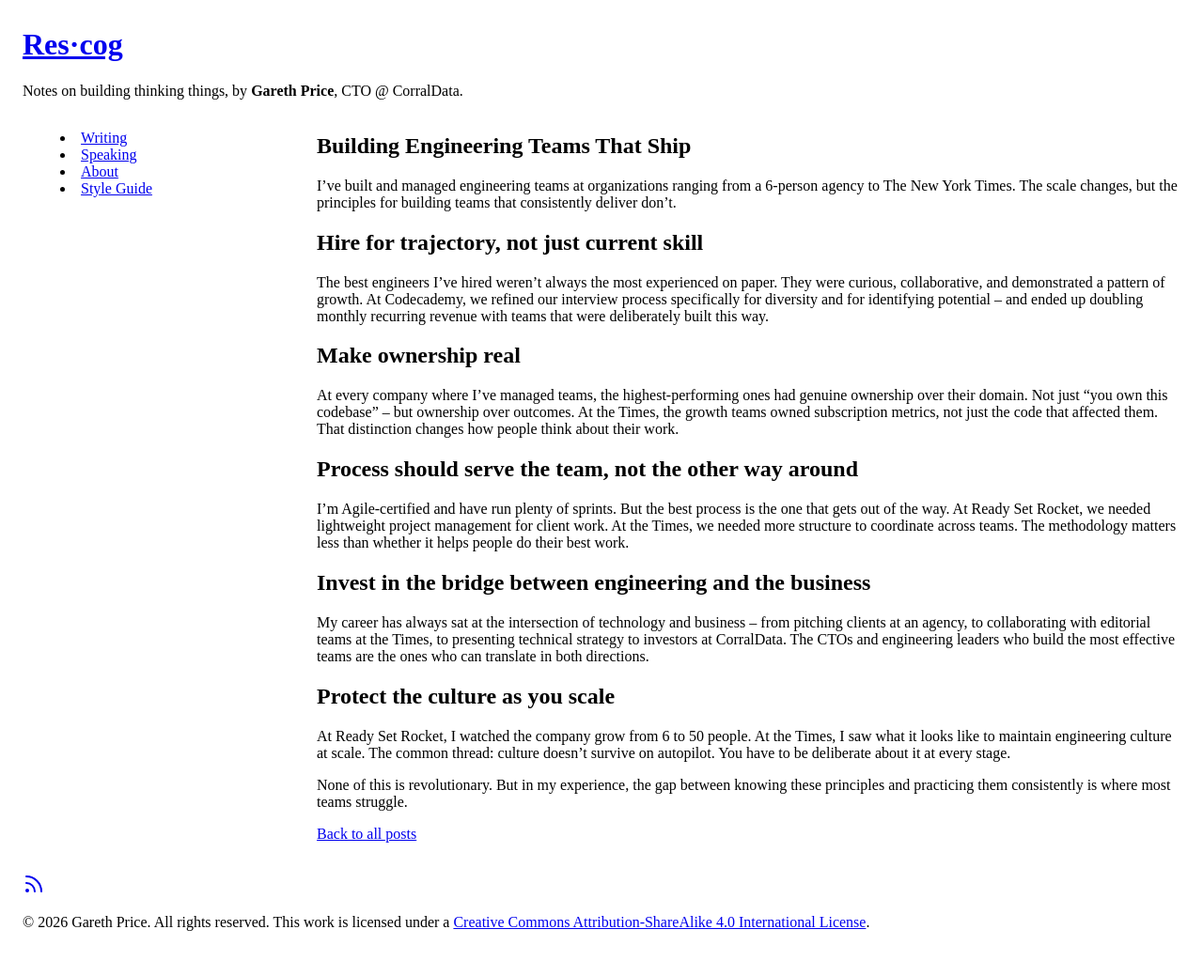
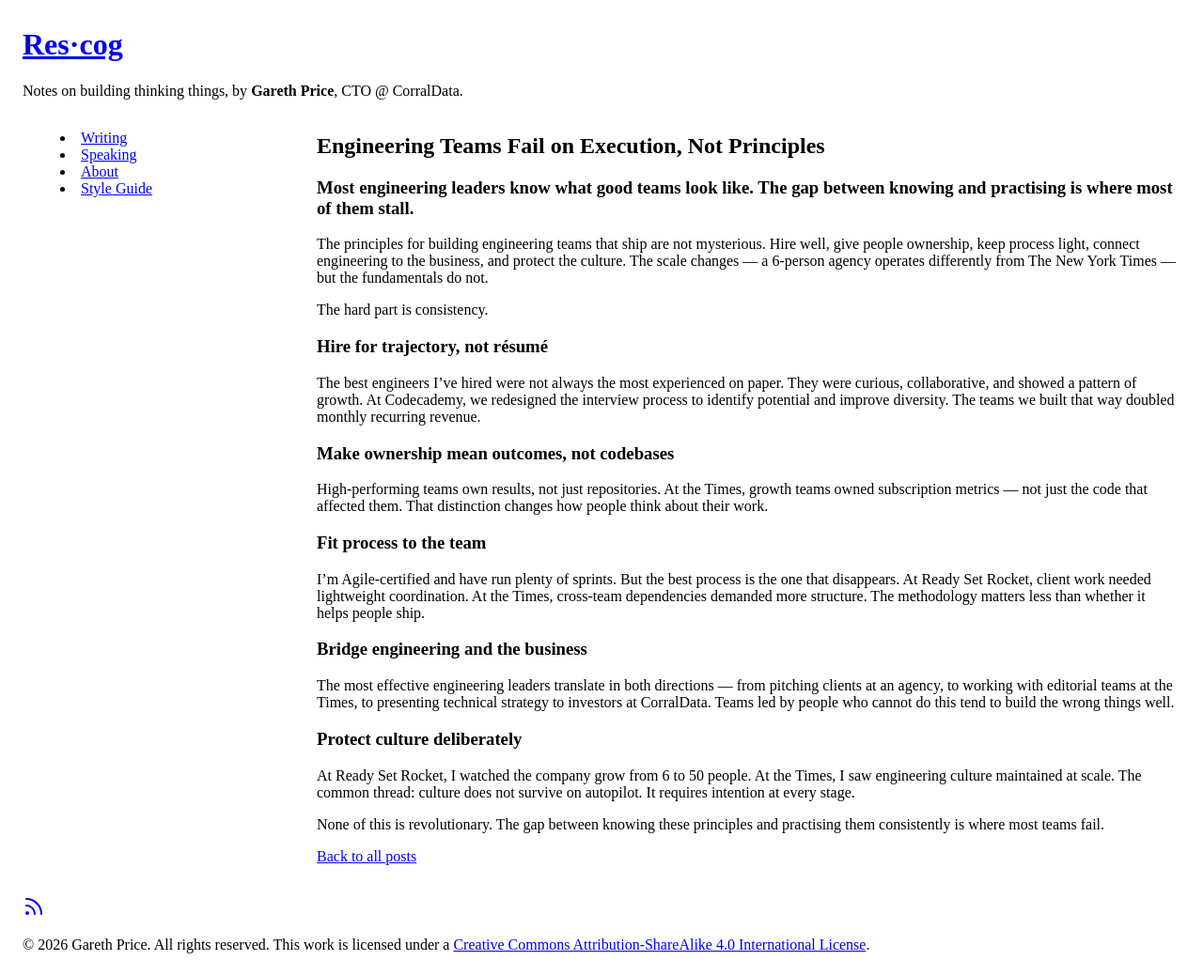
Before and after one commit to garethsprice/blog, a Jekyll site: the page built from _posts/2026-02-03-building-engineering-teams-that-ship.md, in a window 1280 px wide. Shown: the whole page at 94% size. Built offline with Jekyll 4.4.1, drawn with Linux system fonts in a browser that asks for light colours; before the commit the page ends 1015 px from its top, so only the background shows below that.

Commit message:
Revise blog post title and content to emphasize execution over principles in building engineering teams. Updated sections to clarify the importance of hiring for potential, ownership of outcomes, and adapting processes to team needs. Enhanced focus on bridging engineering with business and maintaining culture intentionally.

```diff
--- a/_posts/2026-02-03-building-engineering-teams-that-ship.md
+++ b/_posts/2026-02-03-building-engineering-teams-that-ship.md
@@ -1,31 +1,31 @@
 ---
 layout: post
-title: "Building Engineering Teams That Ship"
+title: "Engineering Teams Fail on Execution, Not Principles"
 created_date: 2026-02-03
+updated_date: 2026-02-09
 ---
 
-I've built and managed engineering teams at organizations ranging from a 6-person agency to The New York Times. The scale changes, but the principles for building teams that consistently deliver don't.
+### Most engineering leaders know what good teams look like. The gap between knowing and practising is where most of them stall.
 
 <!--more-->
 
-## Hire for trajectory, not just current skill
+The principles for building engineering teams that ship are not mysterious. Hire well, give people ownership, keep process light, connect engineering to the business, and protect the culture. The scale changes — a 6-person agency operates differently from The New York Times — but the fundamentals do not.
 
-The best engineers I've hired weren't always the most experienced on paper. They were curious, collaborative, and demonstrated a pattern of growth. At Codecademy, we refined our interview process specifically for diversity and for identifying potential -- and ended up doubling monthly recurring revenue with teams that were deliberately built this way.
+The hard part is consistency.
 
-## Make ownership real
+### Hire for trajectory, not résumé
+The best engineers I've hired were not always the most experienced on paper. They were curious, collaborative, and showed a pattern of growth. At Codecademy, we redesigned the interview process to identify potential and improve diversity. The teams we built that way doubled monthly recurring revenue.
 
-At every company where I've managed teams, the highest-performing ones had genuine ownership over their domain. Not just "you own this codebase" -- but ownership over outcomes. At the Times, the growth teams owned subscription metrics, not just the code that affected them. That distinction changes how people think about their work.
+### Make ownership mean outcomes, not codebases
+High-performing teams own results, not just repositories. At the Times, growth teams owned subscription metrics — not just the code that affected them. That distinction changes how people think about their work.
 
-## Process should serve the team, not the other way around
+### Fit process to the team
+I'm Agile-certified and have run plenty of sprints. But the best process is the one that disappears. At Ready Set Rocket, client work needed lightweight coordination. At the Times, cross-team dependencies demanded more structure. The methodology matters less than whether it helps people ship.
 
-I'm Agile-certified and have run plenty of sprints. But the best process is the one that gets out of the way. At Ready Set Rocket, we needed lightweight project management for client work. At the Times, we needed more structure to coordinate across teams. The methodology matters less than whether it helps people do their best work.
+### Bridge engineering and the business
+The most effective engineering leaders translate in both directions — from pitching clients at an agency, to working with editorial teams at the Times, to presenting technical strategy to investors at CorralData. Teams led by people who cannot do this tend to build the wrong things well.
 
-## Invest in the bridge between engineering and the business
+### Protect culture deliberately
+At Ready Set Rocket, I watched the company grow from 6 to 50 people. At the Times, I saw engineering culture maintained at scale. The common thread: culture does not survive on autopilot. It requires intention at every stage.
 
-My career has always sat at the intersection of technology and business -- from pitching clients at an agency, to collaborating with editorial teams at the Times, to presenting technical strategy to investors at CorralData. The CTOs and engineering leaders who build the most effective teams are the ones who can translate in both directions.
-
-## Protect the culture as you scale
-
-At Ready Set Rocket, I watched the company grow from 6 to 50 people. At the Times, I saw what it looks like to maintain engineering culture at scale. The common thread: culture doesn't survive on autopilot. You have to be deliberate about it at every stage.
-
-None of this is revolutionary. But in my experience, the gap between knowing these principles and practicing them consistently is where most teams struggle.
+None of this is revolutionary. The gap between knowing these principles and practising them consistently is where most teams fail.
```
